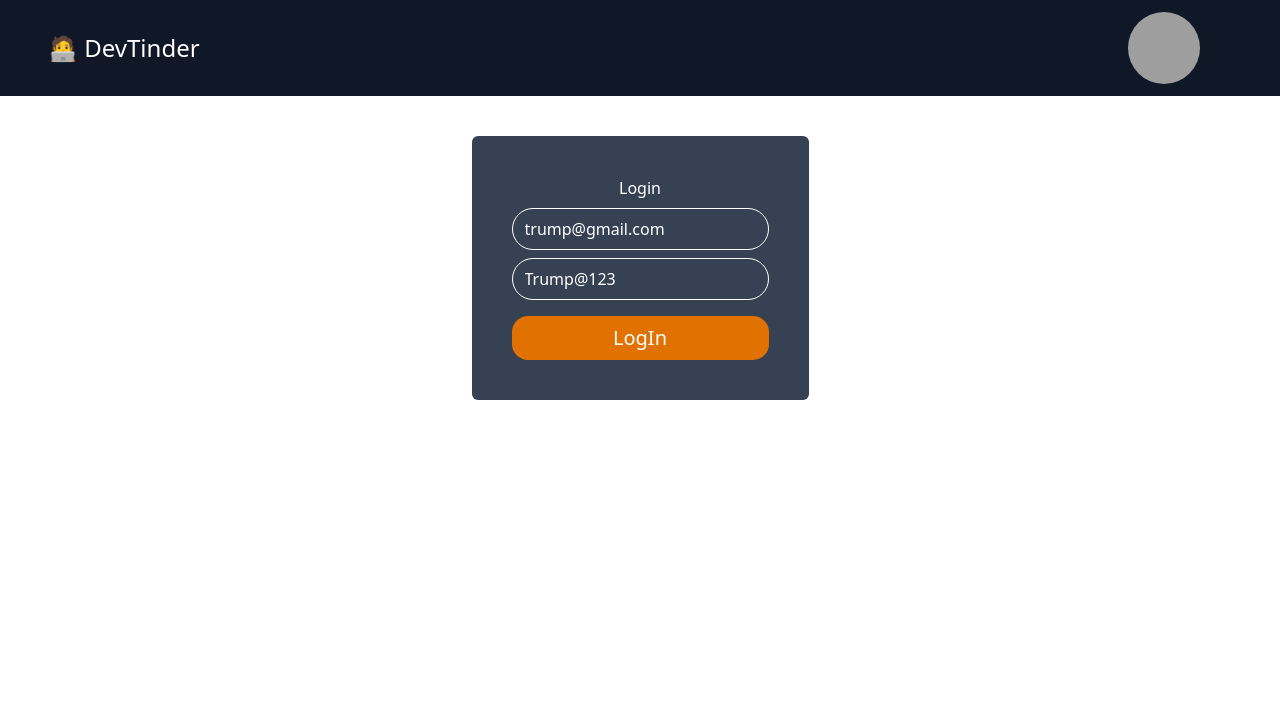
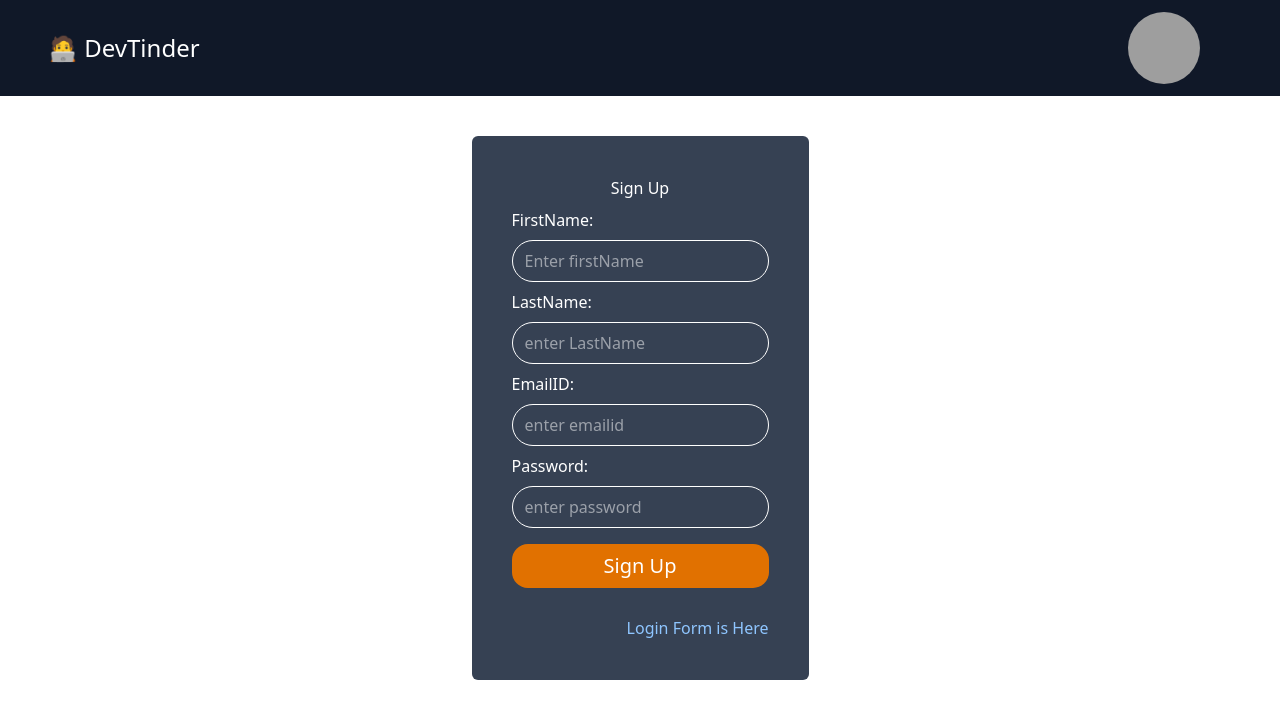
Before and after one commit to krushnaKD/devtinder-web, a React (Vite) app: page /login in a window 1280 px wide. Shown: the top 718 px of the page. Built offline with nearby package versions, Linux system fonts and the light colour scheme; no server answers; grey boxes are pictures that could not be loaded.

Commit message:
added Signup form

```diff
--- a/src/components/Connections.jsx
+++ b/src/components/Connections.jsx
@@ -7,7 +7,6 @@ import { ShowConnection } from "../utils/connectionSlice";
 const Connections = () => {
   const dispatch = useDispatch();
   const Connection = useSelector((store) => store.connection);
-  console.log(Connection);
 
   const fetchConnections = async () => {
     try {
--- a/src/components/Feed.jsx
+++ b/src/components/Feed.jsx
@@ -9,7 +9,6 @@ const Feed = () => {
   const user = useSelector((store) => store.user);
   const feed = useSelector((store) => store.feed);
   const dispatch = useDispatch();
-  console.log(user);
 
   const getFeed = async () => {
     if (feed) return;
--- a/src/components/Login.jsx
+++ b/src/components/Login.jsx
@@ -6,9 +6,12 @@ import { useNavigate } from "react-router-dom";
 import { BASE_URL } from "../constants";
 
 const Login = () => {
-  const [emailID, setemailID] = useState("trump@gmail.com");
-  const [password, setpassword] = useState("Trump@123");
-  const [error ,setError] = useState("");
+  const [emailID, setemailID] = useState("");
+  const [password, setpassword] = useState("");
+  const [firstName, setfirstName] = useState("");
+  const [lastName, setlastName] = useState("");
+  const [isloginform, setisloginform] = useState(false);
+  const [error, setError] = useState("");
 
   const dispatch = useDispatch();
   const navigate = useNavigate();
@@ -27,16 +30,51 @@ const Login = () => {
 
       navigate("/");
     } catch (error) {
-      // setError(error.response.data || "something went Wrong")
-      console.log(error);
+      setError(error.response.data || "something went Wrong")
+      // console.log(error);
     }
   };
+
+  const handleSignUp = async ()=> {
+   try {
+     const res = await axios.post(BASE_URL + "/signUp",{
+      firstName,
+      lastName,
+      emailID,
+      password
+     },{withCredentials:true})
+     dispatch(adduser(res.data.data))
+     navigate("/profile")
+   } catch (error) {
+     console.log(error.message)
+   }y
+  }
 
   return (
     <div className="flex items-center justify-center my-10">
       <div className=" flex flex-col gap-2 bg-gray-700 text-white p-10 rounded-md">
-        <h2 className="text-center">Login</h2>
-        <input
+        <h2 className="text-center">{isloginform? 'Login' : 'Sign Up'}</h2>
+       {!isloginform &&
+        <>
+       FirstName: <input
+          onChange={(e) => {
+            setfirstName(e.target.value);
+          }}
+          value={firstName}
+          type="text"
+          placeholder="Enter firstName"
+          className="outline-none border-[1px] px-3 py-2 rounded-3xl"
+        />
+       LastName: <input
+          onChange={(e) => {
+            setlastName(e.target.value);
+          }}
+          value={lastName}
+          type="text"
+          placeholder="enter LastName"
+          className="outline-none border-[1px] px-3 py-2 rounded-3xl"
+        /> </>}
+       EmailID: <input
           onChange={(e) => {
             setemailID(e.target.value);
           }}
@@ -45,7 +83,7 @@ const Login = () => {
           placeholder="enter emailid"
           className="outline-none border-[1px] px-3 py-2 rounded-3xl"
         />
-        <input
+        Password: <input
           onChange={(e) => {
             setpassword(e.target.value);
           }}
@@ -56,11 +94,14 @@ const Login = () => {
         />
         <p className="text-red-500 text-xl">{error}</p>
         <button
-          onClick={handlelogin}
+          onClick={isloginform? handlelogin : handleSignUp}
           className="text-xl px-4 py-2 text-center bg-amber-600 rounded-2xl"
         >
-          LogIn
+          {isloginform ? 'LogIn' : 'Sign Up'}
         </button>
+        <p
+         onClick={()=>setisloginform(!isloginform)}
+         className="text-blue-300 mt-5 text-end cursor-pointer">{isloginform? "SignUp Form Here" : "Login Form is Here"}</p>
       </div>
     </div>
   );
--- a/src/components/Profile.jsx
+++ b/src/components/Profile.jsx
@@ -4,7 +4,6 @@ import { useSelector } from "react-redux";
 
 const Profile = () => {
   const user = useSelector((store) => store.user);
-   console.log(user);
 
   return (
     user && (
```
